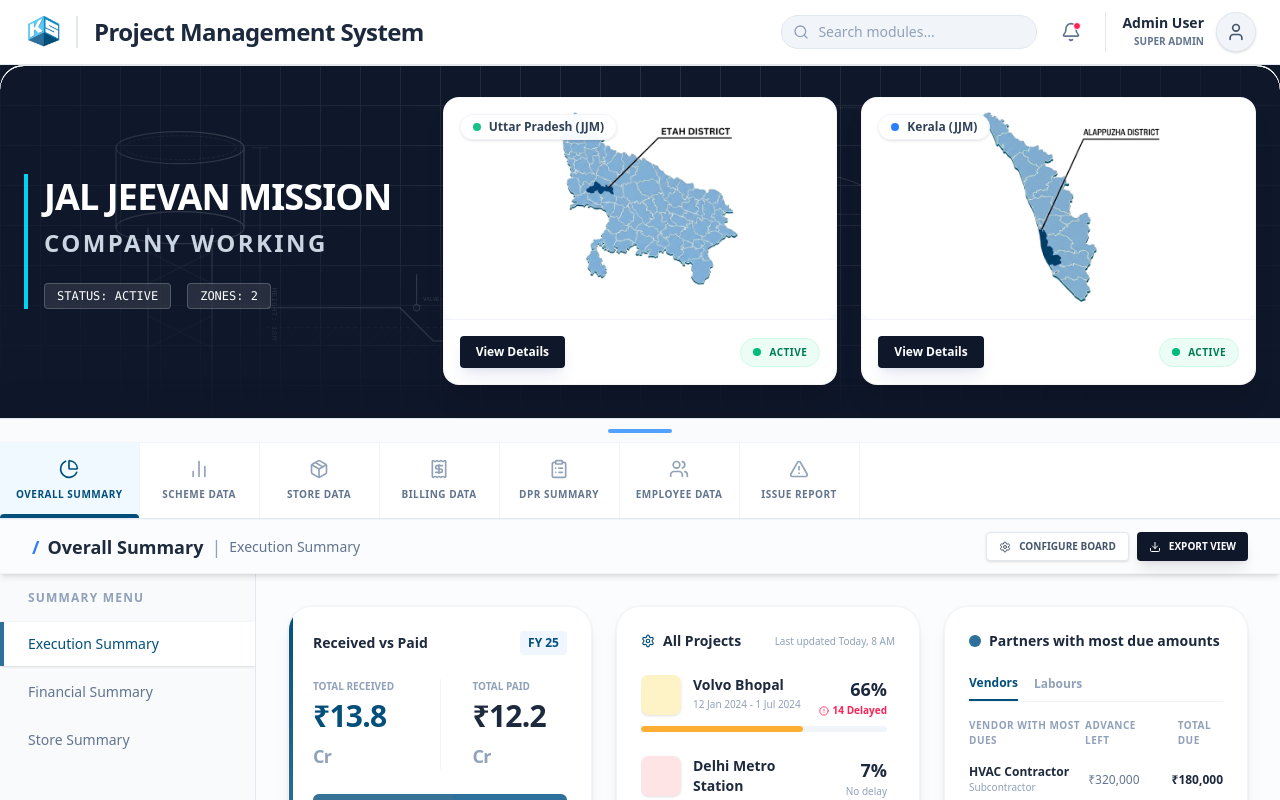
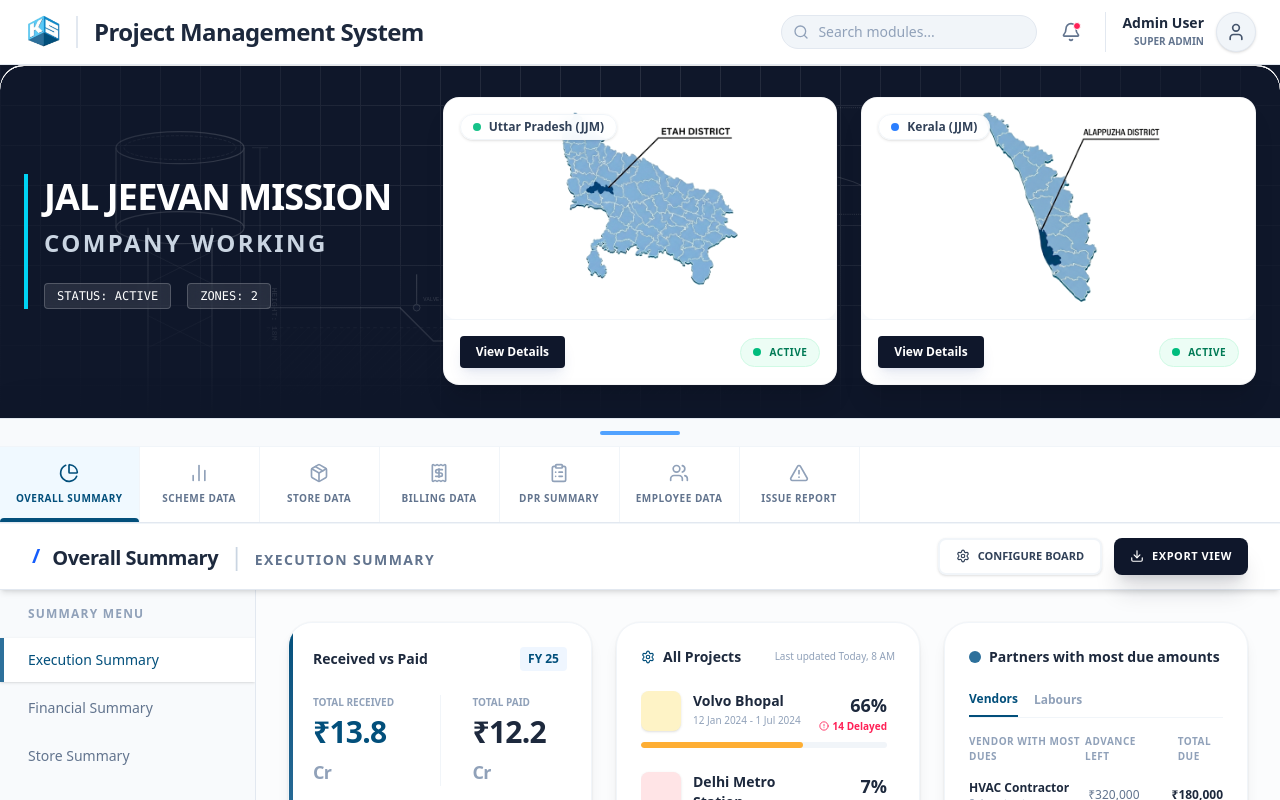
Before and after one commit to sandeepksp-prog/DPRAPP, a Next.js app: page /admin in a window 1280 px wide. Shown: the top 800 px of the page. Built offline with nearby package versions, Linux system fonts and the light colour scheme.

Commit message:
feat(ui): robust uncontrolled scroll layout v2.2 with unified sticky headers

```diff
--- a/src/app/admin/page.tsx
+++ b/src/app/admin/page.tsx
@@ -29,6 +29,12 @@ export default function AdminDashboard() {
     const [isGridExpanded, setIsGridExpanded] = useState(true);
     const [activeTab, setActiveTab] = useState("summary");
     const [activeSubMenu, setActiveSubMenu] = useState(0);
+    const [isClient, setIsClient] = React.useState(false);
+
+    React.useEffect(() => {
+        setIsClient(true);
+        console.log("Admin Dashboard v2.2 - Controlled Scroll Active");
+    }, []);
 
     const toggleGrid = () => setIsGridExpanded(!isGridExpanded);
 
@@ -213,46 +219,50 @@ export default function AdminDashboard() {
                 {/* BOTTOM SECTION: STICKY TOOL GRID */}
                 <div className="flex-1 bg-white border-t border-slate-200 shadow-[0_-10px_40px_rgba(0,0,0,0.05)] z-30 flex flex-col mx-0 overflow-visible">
 
-                    {/* STICKY SECONDARY HEADER: TOGGLE + TABS + BREADCRUMB */}
-                    <div className="sticky top-16 z-40 bg-white/95 backdrop-blur shadow-md border-b border-slate-100">
-                        {/* 1. Toggle Handle */}
+                    {/* UNIFIED STICKY SECONDARY HEADER: TOGGLE + TABS + BREADCRUMB */}
+                    <div className="sticky top-16 z-40 bg-white w-full shadow-md border-b border-slate-200">
+                        {/* 1. Toggle Handle (The "Scroll Button") */}
                         <div
                             onClick={toggleGrid}
-                            className="w-full h-6 bg-slate-50/80 border-b border-slate-100 flex items-center justify-center cursor-pointer hover:bg-slate-100 transition-colors group"
-                            title={isGridExpanded ? "Collapse Hero" : "Expand Hero"}
+                            className="w-full h-7 bg-slate-50 border-b border-slate-100 flex items-center justify-center cursor-pointer hover:bg-slate-100 transition-colors group"
+                            title={isGridExpanded ? "Collapse Banner" : "Expand Banner"}
                         >
-                            <div className={`w-12 h-1 rounded-full transition-all duration-300 ${isGridExpanded ? 'bg-blue-400 w-16' : 'bg-slate-300 group-hover:bg-blue-300'}`}></div>
+                            <div className={`w-14 h-1 rounded-full transition-all duration-300 ${isGridExpanded ? 'bg-blue-400 w-20' : 'bg-slate-400 group-hover:bg-blue-400'}`}></div>
                         </div>
 
-                        {/* 2. Horizontal Tabs */}
+                        {/* 2. Horizontal Navigation Tabs */}
+                        <div className="bg-white">
                             <AdminNavigation
                                 activeTab={activeTab}
                                 setActiveTab={setActiveTab}
                                 onTabChange={() => {
-                                setIsGridExpanded(false); // Focus mode: collapse banner when changing tabs
+                                    setIsGridExpanded(false); // REQUIREMENT: Collapse banner on interaction
                                     setActiveSubMenu(0);
                                 }}
                             />
+                        </div>
 
-                        {/* 3. Section Breadcrumb (Moved inside sticky area) */}
-                        <div className="px-6 md:px-8 py-3 bg-slate-50/50 border-t border-slate-100 flex justify-between items-center">
-                            <h3 className="text-lg font-bold text-slate-800 flex items-center gap-2">
-                                <span className="text-blue-500">/</span>
+                        {/* 3. Section Headers (Case/Context Heading) */}
+                        <div className="px-6 md:px-8 py-3.5 bg-white border-t border-slate-100 flex justify-between items-center">
+                            <div className="flex items-center gap-3">
+                                <span className="text-blue-600 font-black text-xl">/</span>
+                                <h3 className="text-xl font-extrabold text-slate-800 tracking-tight">
                                     {ERP_TABS.find(t => t.id === activeTab)?.label}
-                                <span className="text-slate-400 font-light">|</span>
-                                <span className="text-slate-500 text-sm font-medium">
+                                    <span className="mx-3 text-slate-300 font-light text-2xl">|</span>
+                                    <span className="text-slate-500 text-sm font-bold uppercase tracking-widest">
                                         {MODULE_SUB_MENUS[activeTab]?.[activeSubMenu] || "Dashboard"}
                                     </span>
                                 </h3>
+                            </div>
 
-                            {/* Action Buttons (Moved contextually) */}
+                            {/* Action Tools */}
                             {activeTab === 'summary' && (
-                                <div className="flex gap-2">
-                                    <button className="px-3 py-1.5 border border-slate-200 bg-white text-slate-600 text-[10px] font-bold rounded hover:bg-slate-50 shadow-sm flex items-center gap-2">
-                                        <Settings size={12} /> CONFIGURE BOARD
+                                <div className="flex gap-3">
+                                    <button className="px-4 py-2 border-2 border-slate-100 bg-white text-slate-700 text-[11px] font-black rounded-lg hover:bg-slate-50 shadow-sm transition-all flex items-center gap-2">
+                                        <Settings size={14} /> CONFIGURE BOARD
                                     </button>
-                                    <button className="px-3 py-1.5 bg-slate-900 text-white text-[10px] font-bold rounded hover:bg-slate-800 shadow-lg shadow-slate-900/10 flex items-center gap-2">
-                                        <Download size={12} /> EXPORT VIEW
+                                    <button className="px-4 py-2 bg-slate-900 text-white text-[11px] font-black rounded-lg hover:bg-slate-800 shadow-xl shadow-slate-900/15 transition-all flex items-center gap-2 uppercase tracking-wider">
+                                        <Download size={14} /> Export View
                                     </button>
                                 </div>
                             )}
@@ -263,7 +273,8 @@ export default function AdminDashboard() {
                     <div className="flex flex-1 min-h-screen">
 
                         {/* NEW VERTICAL MODULE SIDEBAR */}
-                        <div className="sticky top-[192px] self-start h-[calc(100vh-192px)] overflow-y-auto">
+                        {/* SIDEBAR: Sticky relative to the high-stacked header */}
+                        <div className="sticky top-[204px] self-start h-[calc(100vh-204px)] overflow-y-auto">
                             <ModuleSidebar
                                 activeTab={activeTab}
                                 activeSubMenu={activeSubMenu}
```
Lines whose indentation alone changed are shown as unchanged.
